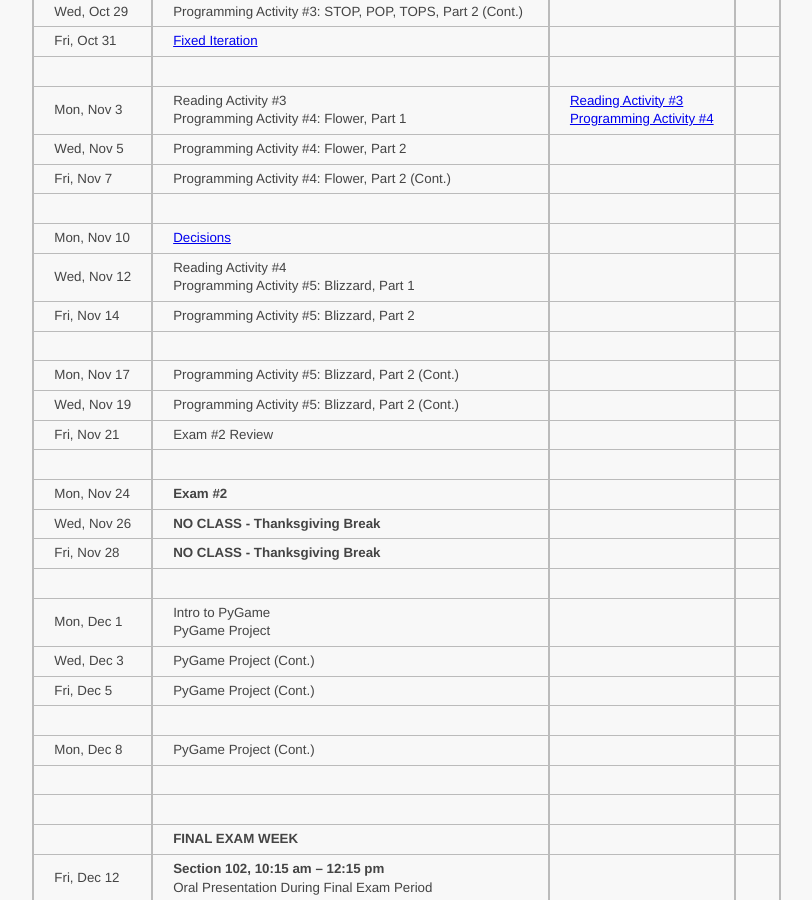
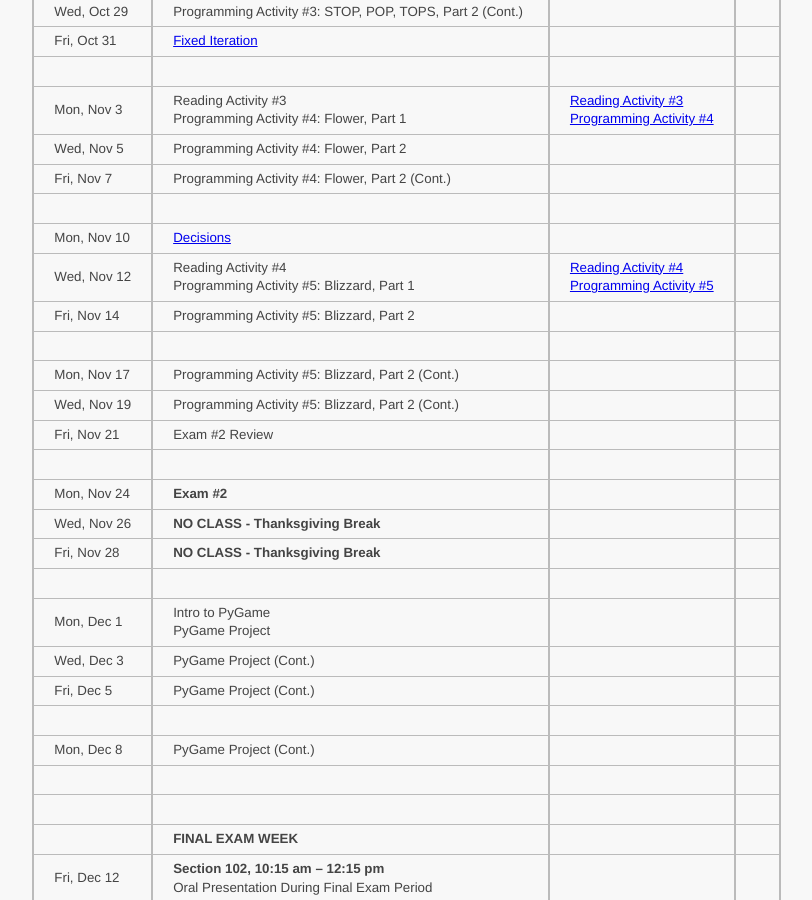
Before and after one commit to ycpcs/cs100-fall2014, a Jekyll site: the page built from schedule.md, in a window 1280 px wide and 900 px high, scrolled down 1392 px. Shown: the whole window, without its empty margins (121-933 px from the left). Built offline with Jekyll 4.4.1, drawn with Linux system fonts in a browser that asks for light colours; Markdown is read by kramdown in place of the engine named in the settings.

Commit message:
updated schedule

```diff
--- a/schedule.md
+++ b/schedule.md
@@ -50,12 +50,12 @@
 >| Wed, Oct 29    |  Programming Activity #3: STOP, POP, TOPS, Part 2 (Cont.)                                            |                         |
 >| Fri, Oct 31    |  [Fixed Iteration](lectures/SW_lecture6_iteration.pdf)                                               |                         |
 >|||
->| Mon, Nov 3     |  Reading Activity #3  <br>  Programming Activity #4: Flower, Part 1                                  |  [Reading Activity #3](activities_sw/Reading_Activity3.pdf) <br> [Programming Activity #4](activities_sw/Prog_Activity4.pdf)                       | <!-- Reading Activity #3 -->  <!-- Programming Activity #4 -->
+>| Mon, Nov 3     |  Reading Activity #3  <br>  Programming Activity #4: Flower, Part 1                                  |  [Reading Activity #3](activities_sw/Reading_Activity3.pdf) <br> [Programming Activity #4](activities_sw/Prog_Activity4.pdf)  | <!-- Reading Activity #3 -->  <!-- Programming Activity #4 -->
 >| Wed, Nov 5     |  Programming Activity #4: Flower, Part 2                                                             |                         |
 >| Fri, Nov 7     |  Programming Activity #4: Flower, Part 2 (Cont.)                                                     |                         |
 >|||
 >| Mon, Nov 10    |  [Decisions](lectures/SW_lecture7_decisions.pdf)                                                     |                         |
->| Wed, Nov 12    |  Reading Activity #4  <br>  Programming Activity #5: Blizzard, Part 1                                |                         | <!-- Reading Activity #4 -->  <!-- Programming Activity #5 -->
+>| Wed, Nov 12    |  Reading Activity #4  <br>  Programming Activity #5: Blizzard, Part 1                                |  [Reading Activity #4](activities_sw/Reading_Activity4.pdf) <br> [Programming Activity #5](activities_sw/Prog_Activity5.pdf)  | <!-- Reading Activity #4 -->  <!-- Programming Activity #5 -->
 >| Fri, Nov 14    |  Programming Activity #5: Blizzard, Part 2                                                           |                         |
 >|||
 >| Mon, Nov 17    |  Programming Activity #5: Blizzard, Part 2 (Cont.)                                                   |                         |
```
